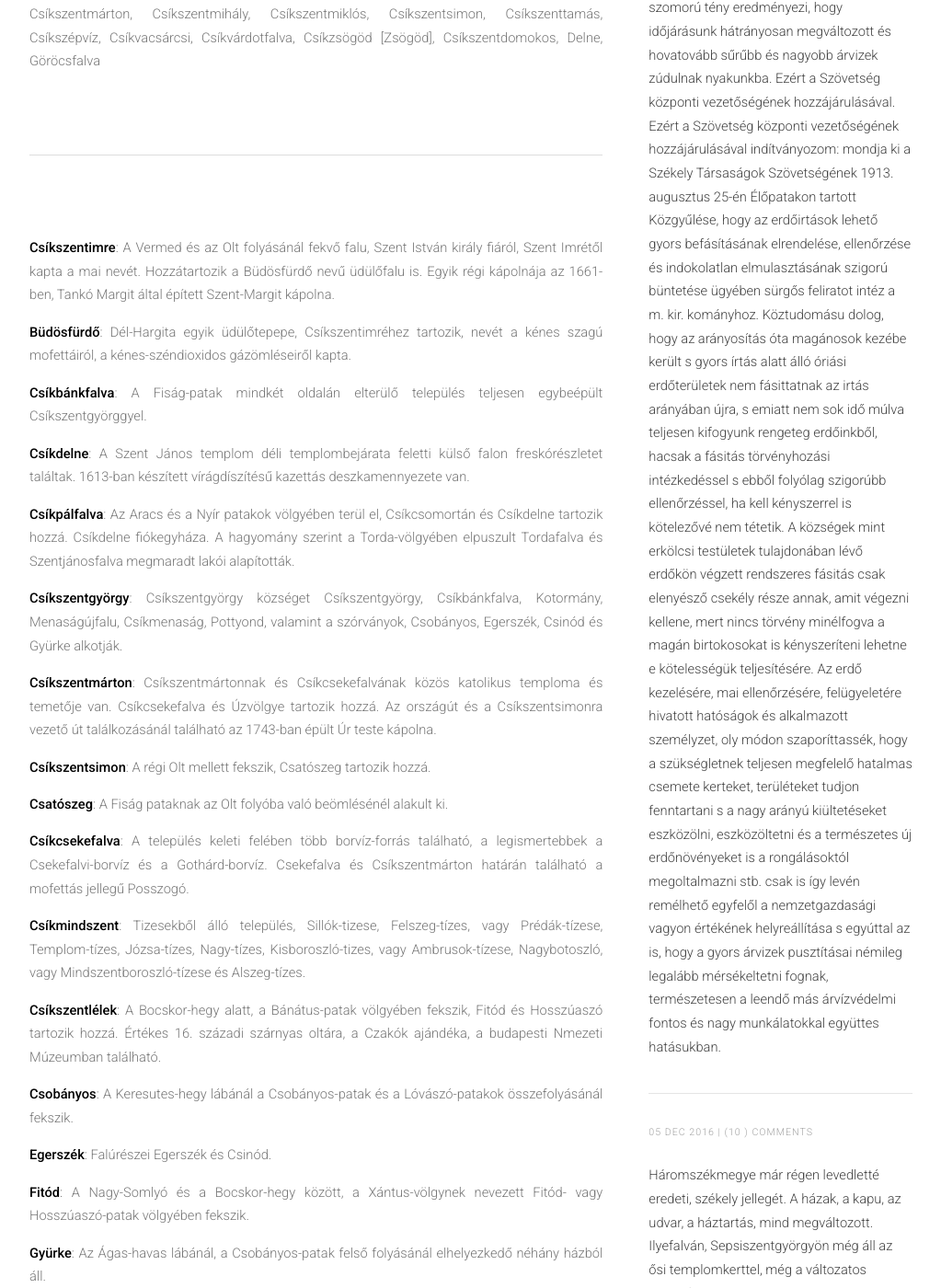
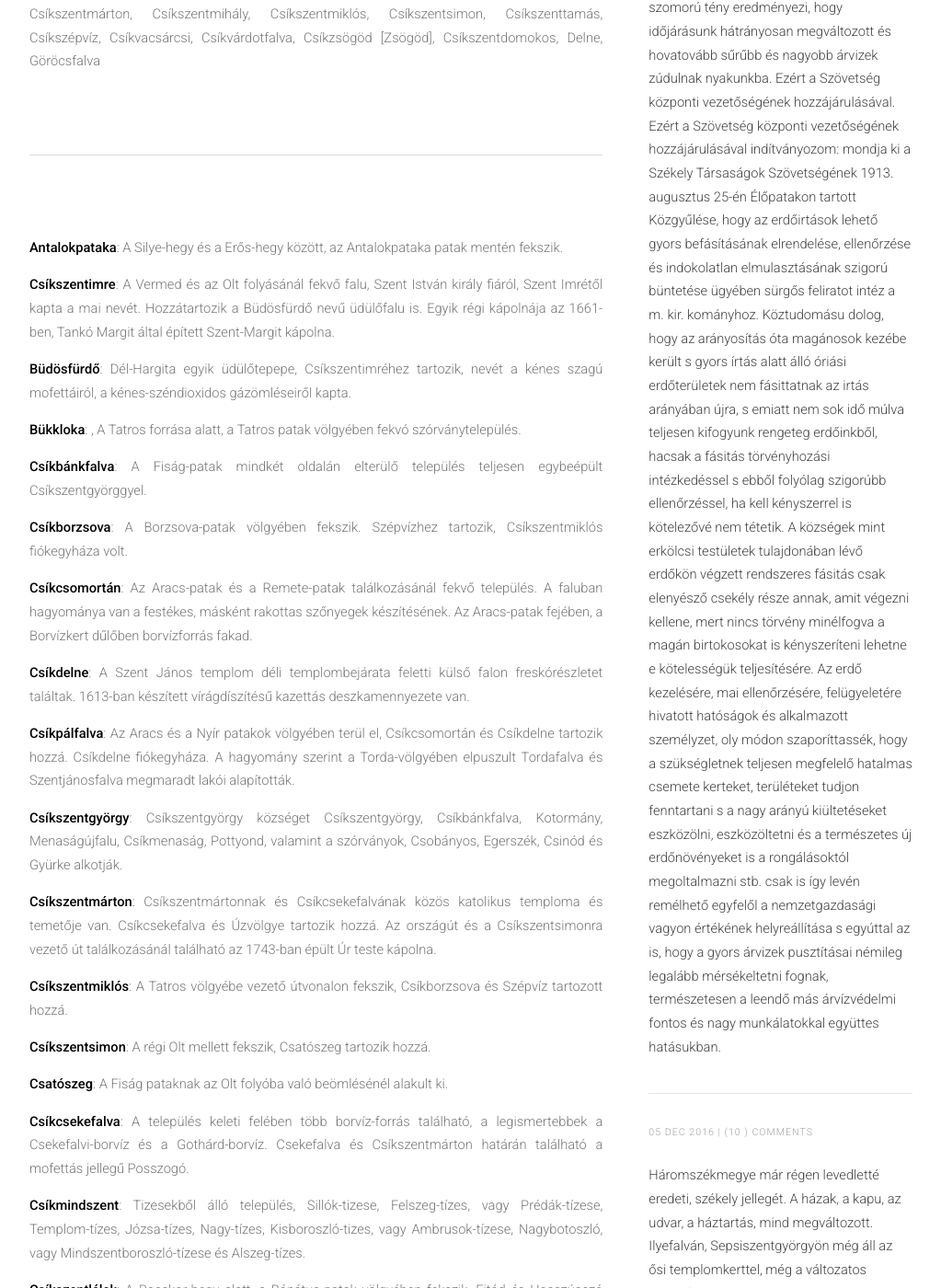
Before and after one commit to siculia/siculia.github.io, a Jekyll site: the page built from siculia-csikszek.html, in a window 1280 px wide and 1400 px high, scrolled down 1406 px. Shown: the whole window at 92% size, without its empty margins (128-1151 px from the left). Built offline with Jekyll 4.4.1, drawn with Linux system fonts in a browser that asks for light colours; nearby versions of some CDN libraries; library files that are not in the unit come from our copies; some of the changed text lies outside the part shown.

Commit message:
Csíkszéki települések leírása, Antalokpataka

```diff
--- a/siculia-csikszek.html
+++ b/siculia-csikszek.html
@@ -49,14 +49,18 @@ layout: default
 							Csíkvárdotfalva, Csíkzsögöd [Zsögöd], Csíkszentdomokos, Delne, Göröcsfalva</p>
 
 							<hr>
-
+							<p style="text-align: justify;"><b>Antalokpataka</b>: A Silye-hegy és a Erős-hegy között, az Antalokpataka patak mentén fekszik.</p>
 							<p style="text-align: justify;"><b>Csíkszentimre</b>: A Vermed és az Olt folyásánál fekvő falu, Szent István király fiáról, Szent Imrétől kapta a mai nevét. Hozzátartozik a Büdösfürdő nevű üdülőfalu is. Egyik régi kápolnája az 1661-ben, Tankó Margit által épített Szent-Margit kápolna.</p>
 							<p style="text-align: justify;"><b>Büdösfürdő</b>: Dél-Hargita egyik üdülőtepepe, Csíkszentimréhez tartozik, nevét a kénes szagú mofettáiról, a kénes-széndioxidos gázömléseiről kapta.</p>
+							<p style="text-align: justify;"><b>Bükkloka</b>: , A Tatros forrása alatt, a Tatros patak völgyében fekvó szórványtelepülés.</p>
 							<p style="text-align: justify;"><b>Csíkbánkfalva</b>: A Fiság-patak mindkét oldalán elterülő település teljesen egybeépült Csíkszentgyörggyel.</p>
+							<p style="text-align: justify;"><b>Csíkborzsova</b>: A Borzsova-patak völgyében fekszik. Szépvízhez tartozik, Csíkszentmiklós fiókegyháza volt.
+							<p style="text-align: justify;"><b>Csíkcsomortán</b>: Az Aracs-patak és a Remete-patak találkozásánál fekvő település. A faluban hagyománya van a festékes, másként rakottas szőnyegek készítésének. Az Aracs-patak fejében, a Borvízkert dűlőben borvízforrás fakad.</p>
 							<p style="text-align: justify;"><b>Csíkdelne</b>: A Szent János templom déli templombejárata feletti külső falon freskórészletet találtak. 1613-ban készített vírágdíszítésű kazettás deszkamennyezete van.
 							<p style="text-align: justify;"><b>Csíkpálfalva</b>: Az Aracs és a Nyír patakok völgyében terül el, Csíkcsomortán és Csíkdelne tartozik hozzá. Csíkdelne fiókegyháza. A hagyomány szerint a Torda-völgyében elpuszult Tordafalva és Szentjánosfalva megmaradt lakói alapították.</p>
 							<p style="text-align: justify;"><b>Csíkszentgyörgy</b>: Csíkszentgyörgy községet Csíkszentgyörgy, Csíkbánkfalva, Kotormány, Menaságújfalu, Csíkmenaság, Pottyond, valamint a szórványok, Csobányos, Egerszék, Csinód és Gyürke alkotják.
 							<p style="text-align: justify;"><b>Csíkszentmárton</b>: Csíkszentmártonnak és Csíkcsekefalvának közös katolikus temploma és temetője van. Csíkcsekefalva és Úzvölgye tartozik hozzá. Az országút és a Csíkszentsimonra vezető út találkozásánál található az 1743-ban épült Úr teste kápolna.</p>
+							<p style="text-align: justify;"><b>Csíkszentmiklós</b>: A Tatros völgyébe vezető útvonalon fekszik, Csíkborzsova és Szépvíz tartozott hozzá.</p>
 							<p style="text-align: justify;"><b>Csíkszentsimon</b>: A régi Olt mellett fekszik, Csatószeg tartozik hozzá.</p>
 							<p style="text-align: justify;"><b>Csatószeg</b>: A Fiság pataknak az Olt folyóba való beömlésénél alakult ki.</p>
 							<p style="text-align: justify;"><b>Csíkcsekefalva</b>: A település keleti felében több borvíz-forrás található, a legismertebbek a Csekefalvi-borvíz és a Gothárd-borvíz. Csekefalva és Csíkszentmárton határán található a mofettás jellegű Posszogó.</p>
@@ -80,6 +84,7 @@ layout: default
 							<p style="text-align: justify;"><b>Kászonimpér</b>: Kászonaltíz fiókegyháza volt, Az egyik legrégebbi kászoni településnek tartják. Híres zsindelykészítők és szőnyegszövők hírében álltak.</p>
 							<p style="text-align: justify;"><b>Kászonjakabfalva</b>: A Borvíz patak és a Kászon vize találkozásánál jött létre, határában találhatók a legismertebb kászoni borvízforrások. A Jakab-falvi fürdő, más néven a Kászon Gyöngye borvízfürdő a településtől délkeletre a Borvíz-patak völgyében található. Lúgos vize gyomorbántalmak kezelésére ajánlott.</p>
 							<p style="text-align: justify;"><b>Csíkkozmás</b>: Csíkszék egyik legkisebb települése.</p>
+							<p style="text-align: justify;"><b>Szépvíz</b>: A Középcsíki-medence keleti szélén található.  Borzsova, Csíkszentmiklós és Bükkloka tartozik hozzá.</p>
 							<p style="text-align: justify;"><b>Menaságújfalu</b>: A Fiság és a Taploca patakok találkozásánál létrejött település.</p>
 							<p style="text-align: justify;"><b>Pottyond</b>: A Fenyővize és a Vasond-patak összefolyásánál fekszik. Három falurészből, Borloka, Bükkfalva és Lázárfalva áll.</p>
 							<p style="text-align: justify;"><b>Úzvölgye</b>: A Magyarós-patak alsó folyásánál álló hadikápolnát a határőrezred építette, az életüket vesztett katonák emlékére. A háromszéki székelyek évente megemlékeznek az 1944. augusztus 29-én itt elesett hozzátartozóikról.
```
